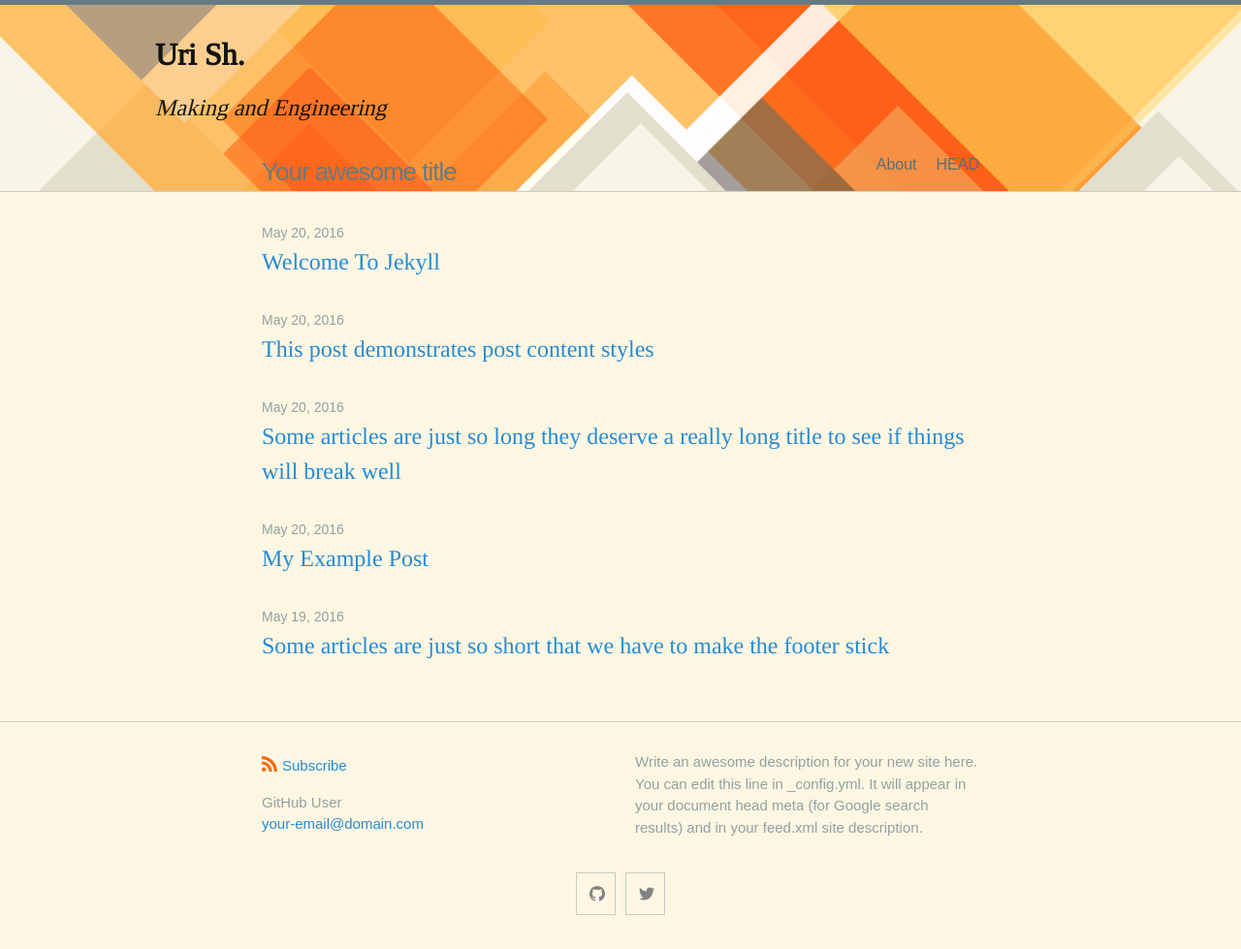
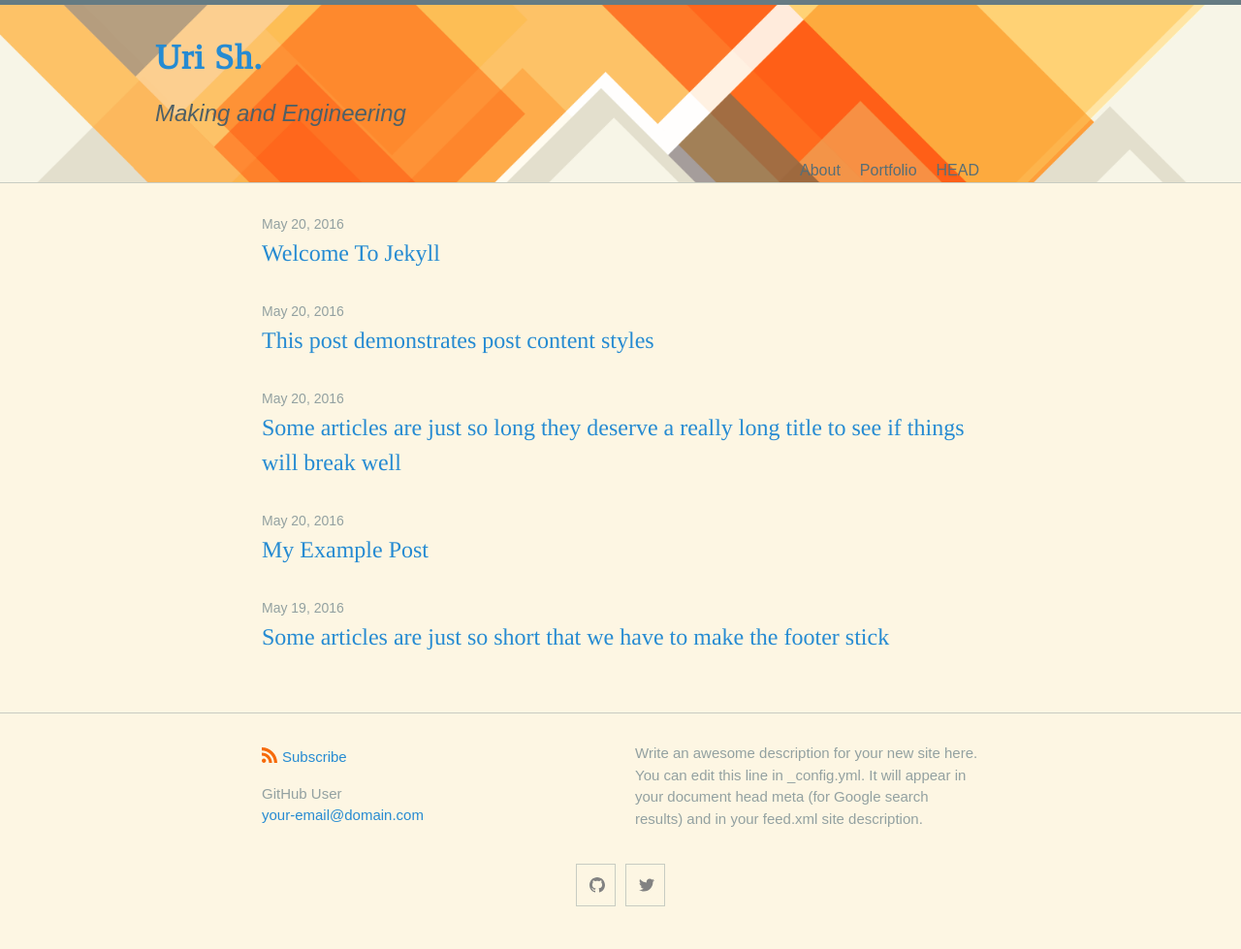
Before and after one commit to UriShX/Jekyll-portfolio, a Jekyll site: the page built from index.md, in a window 1280 px wide. Shown: the whole page at 97% size. Built offline with Jekyll 4.4.1, drawn with Linux system fonts in a browser that asks for light colours; some web fonts are replaced.

Commit message:
subtitle style

```diff
--- a/_config.yml
+++ b/_config.yml
@@ -1,4 +1,5 @@
-title: Your awesome title
+title: Uri Sh.
+subtitle: Making and Engineering
 author:
   name: GitHub User
   email: your-email@domain.com
--- a/_includes/header.html
+++ b/_includes/header.html
@@ -1,17 +1,18 @@
 <header class="site-header">
   <div class="banner">
-    <h1>Uri Sh.</h1>
-    <h2>Making and Engineering</h2>
+    <!-- <h1>Uri Sh.</h1> -->
+    <h1 class="site-title">
+      <a rel="author" href="{{ '/' | relative_url }}"
+        >{{ site.title | escape }}</a
+      >
+    </h1>
+    <h2>{{ site.subtitle | escape}}</h2>
   </div>
   <div class="wrapper">
     {%- assign default_paths = site.pages | map: "path" -%} {%- assign
     page_paths = site.header_pages | default: default_paths -%} {%- assign
-    titles_size = site.pages | map: 'title' | join: '' | size -%}
-    <a class="site-title" rel="author" href="{{ '/' | relative_url }}"
-      >{{ site.title | escape }}</a
-    >
-
-    {%- if titles_size > 0 -%}
+    titles_size = site.pages | map: 'title' | join: '' | size -%} {%- if
+    titles_size > 0 -%}
     <nav class="site-nav">
       <input type="checkbox" id="nav-trigger" class="nav-trigger" />
       <label for="nav-trigger">
--- a/_sass/minima/_layout.scss
+++ b/_sass/minima/_layout.scss
@@ -19,13 +19,13 @@
   margin-right: -50vw;
   background-image: url('../../assets/diamond.png');
   background-size: cover;
+  background-position: center;
   min-height: 14.1vw;
-  // z-index: -1;
 }
 
 .banner {
   position: relative;
-  color: #141412;
+  color: darken($color: $site-title-color, $amount: 10);
   display: block;
   margin: 0 auto;
   max-width: 1080px;
@@ -44,6 +44,7 @@
   }
 
   h2 {
+    font-family: $base-font-family;
     display: block;
     font-size: 1.5rem;
     font-style: oblique;
@@ -56,11 +57,11 @@
 }
 
 .site-title {
-  @include relative-font-size(1.625);
+  @include relative-font-size(2.25);
   font-weight: 300;
-  letter-spacing: -1px;
+  letter-spacing: 1px;
   margin-bottom: 0;
-  float: left;
+  // float: left;
 
   @include media-query($on-palm) {
     padding-right: 45px;
@@ -69,6 +70,10 @@
   &,
   &:visited {
     color: $site-title-color;
+  }
+
+  a:hover {
+    text-decoration: none;
   }
 }
 
```
Also changed, not shown: portfolio.md (added, +7 -0 lines).
